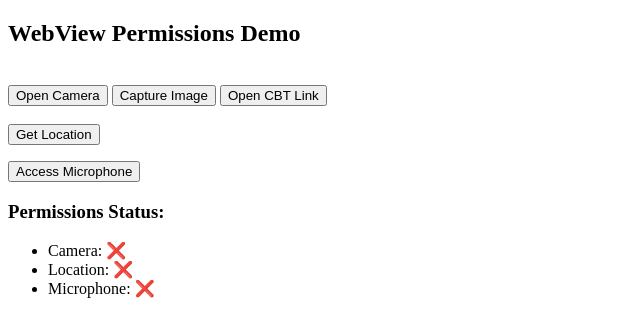
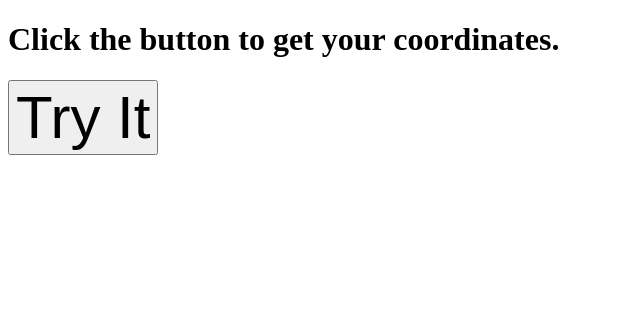
Before and after one commit to NitinPraksash9911/vkyc-testing, a plain HTML site: page index.html in a window 1280 px wide. Shown: the whole page, without its empty margins (0-640 px from the left). Drawn offline with Linux system fonts and the light colour scheme.

Commit message:
Update index.html
changes for location function

```diff
--- a/index.html
+++ b/index.html
@@ -1,152 +1,33 @@
 <!DOCTYPE html>
-<html lang="en">
-<head>
-    <meta charset="UTF-8">
-    <meta name="viewport" content="width=device-width, initial-scale=1.0">
-    <title>WebView Permissions Demo</title>
-    <style>
-        #loadingMessage {
-            font-size: 18px;
-            font-weight: bold;
-            color: #333;
-        }
-        #statusList {
-            display: none;
-        }
-        #loading {
-            display: block;
-            text-align: center;
-            margin-top: 20px;
-        }
-    </style>
-</head>
+<html>
     <body>
-<h2>WebView Permissions Demo</h2>
 
-<!-- Camera Preview -->
-<video id="cameraPreview" style="width: 300px; height: auto; display: none;" autoplay></video>
-<br>
+        <h1>Click the button to get your coordinates.</h1>
 
-<!-- Buttons -->
-<button onclick="openCamera()">Open Camera</button>
-<button onclick="captureImage()">Capture Image</button>
+        <button style="font-size: 60px;" onclick="getUserLocation()">Try It</button>
 
-<button onclick="window.open('upswing-access-partner-edhs://?route=close-cbt', '_blank')">Open CBT Link</button>
-
-<br>
-<img id="capturedImage" style="display:none; width: 300px; height: auto; margin-top: 10px;"/>
-<br>
-<button onclick="getLocation()">Get Location</button>
-<p id="location"></p>
-<button onclick="getMicrophone()">Access Microphone</button>
-<p id="microphoneStatus"></p>
-
-<!-- Permissions status list -->
-<h3>Permissions Status:</h3>
-<div id="loading">
-    <p id="loadingMessage">Checking permissions...</p>
-</div>
-
-<div id="statusList">
-    <ul>
-        <li>Camera: <span id="cameraStatus">❌</span></li>
-        <li>Location: <span id="locationStatus">❌</span></li>
-        <li>Microphone: <span id="microphoneStatusText">❌</span></li>
-    </ul>
-</div>
+        <p id="demo"></p>
 
         <script>
-    let cameraStream = null;
+            var x = document.getElementById("demo");
 
-    // Function to open camera and show live preview
-    async function openCamera() {
-        try {
-            const stream = await navigator.mediaDevices.getUserMedia({ video: true });
-            cameraStream = stream;
-            const videoElement = document.getElementById('cameraPreview');
-            videoElement.srcObject = stream;
-            videoElement.style.display = 'block';
-            videoElement.play();
-            document.getElementById('cameraStatus').innerText = '✔️';
-        } catch (error) {
-            alert("Camera permission denied or failed.");
-            document.getElementById('cameraStatus').innerText = '❌';
+            function getUserLocation() {
+                if (navigator.geolocation) {
+                    navigator.geolocation.getCurrentPosition(showPosition);
+                } else {
+                    x.innerHTML = "Geolocation is not supported by this browser.";
                 }
             }
 
-    // Function to capture image from camera
-    function captureImage() {
-        if (cameraStream) {
-            const videoElement = document.getElementById('cameraPreview');
-            const canvas = document.createElement('canvas');
-            canvas.width = videoElement.videoWidth;
-            canvas.height = videoElement.videoHeight;
-            const context = canvas.getContext('2d');
-            context.drawImage(videoElement, 0, 0, canvas.width, canvas.height);
-            const dataUrl = canvas.toDataURL('image/png');
-            document.getElementById('capturedImage').src = dataUrl;
-            document.getElementById('capturedImage').style.display = 'block';
-        } else {
-            alert("Camera not initialized. Please open the camera first.");
-        }
+        function showPosition(position) {
+            getLocation(position.coords.latitude,position.coords.longitude);
         }
 
-    // Function to get the user's current location
-    function getLocation() {
-        if (navigator.geolocation) {
-            navigator.geolocation.getCurrentPosition(
-                function(position) {
-                    const lat = position.coords.latitude;
-                    const long = position.coords.longitude;
-                    document.getElementById('location').innerText = `Latitude: ${lat}, Longitude: ${long}`;
-                    document.getElementById('locationStatus').innerText = '✔️';
-                },
-                function(error) {
-                    alert("Location permission denied or failed.");
-                    document.getElementById('locationStatus').innerText = '❌';
+        function getLocation(lat,lng) {
+            x.innerHTML = "Lat: " +  lat+
+            "<br>Lng: " + lng;
         }
-            );
-        } else {
-            alert("Geolocation is not supported by this browser.");
-        }
-    }
+        </script>
 
-    // Function to access the microphone
-    async function getMicrophone() {
-        try {
-            const stream = await navigator.mediaDevices.getUserMedia({ audio: true });
-            document.getElementById('microphoneStatus').innerText = 'Microphone access granted!';
-            document.getElementById('microphoneStatusText').innerText = '✔️';
-            stream.getTracks().forEach(track => track.stop());
-        } catch (error) {
-            alert("Microphone permission denied or failed.");
-            document.getElementById('microphoneStatusText').innerText = '❌';
-        }
-    }
-
-    // Check permissions on page load
-    async function checkPermissions() {
-        const permissions = [
-            { name: 'camera', id: 'cameraStatus' },
-            { name: 'geolocation', id: 'locationStatus' },
-            { name: 'microphone', id: 'microphoneStatusText' },
-        ];
-
-        for (const permission of permissions) {
-            try {
-                const result = await navigator.permissions.query({ name: permission.name });
-                document.getElementById(permission.id).innerText = result.state === 'granted' ? '✔️' : '❌';
-            } catch (error) {
-                document.getElementById(permission.id).innerText = '❌';
-            }
-        }
-
-        // Hide the loading message and show the status list
-        document.getElementById('loading').style.display = 'none';
-        document.getElementById('statusList').style.display = 'block';
-    }
-
-    window.onload = checkPermissions;
-</script>
     </body>
 </html>
```
Lines whose indentation alone changed are shown as unchanged.
